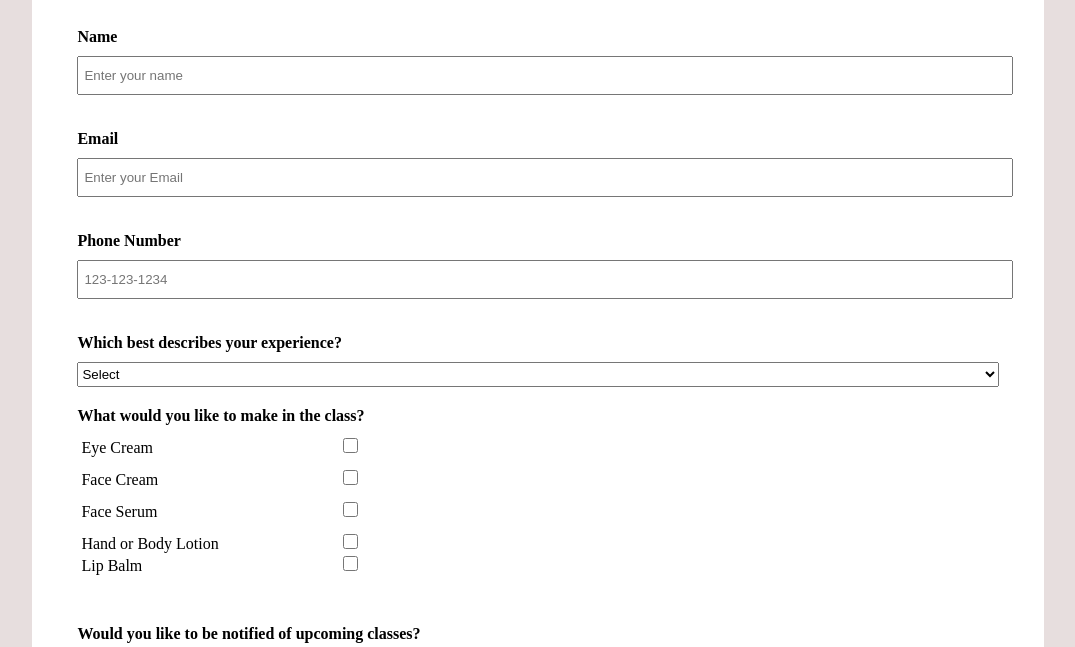
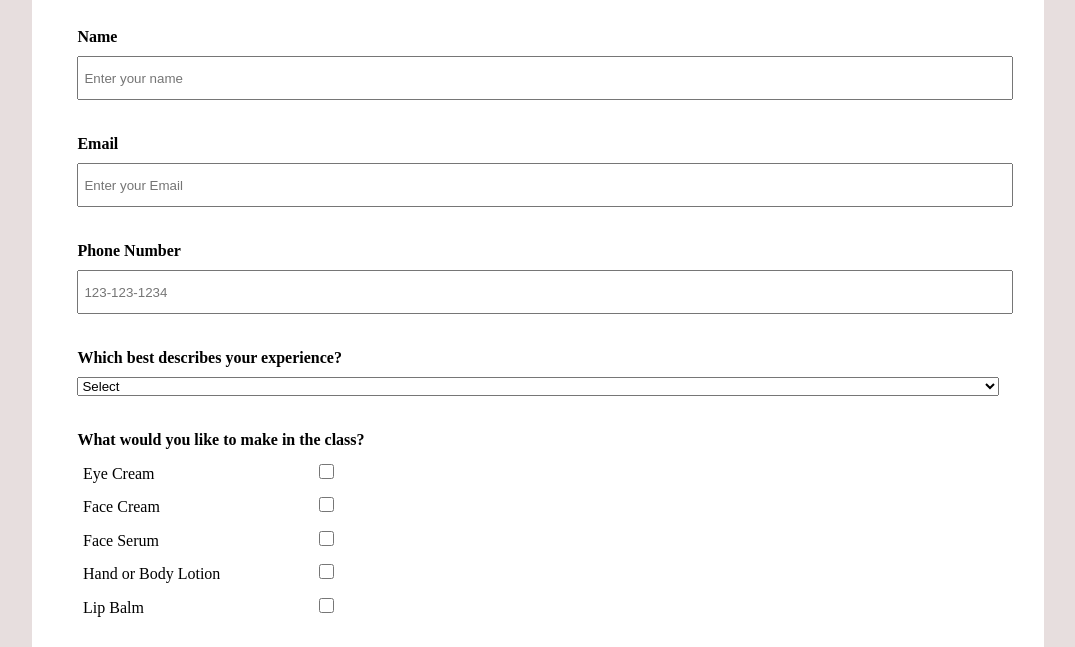
Before and after one commit to kellyky/survey-form, a plain HTML site: page index.html in a window 1280 px wide. Shown: the part 153-800 px from the top of the page, without its empty margins (102-1177 px from the left). Drawn offline with Linux system fonts and the light colour scheme.

Commit message:
Fixes alignment in radio buttons and spacing between checkbox items

```diff
--- a/css/styles.css
+++ b/css/styles.css
@@ -51,8 +51,12 @@ input {
 
 }
 
-#name, #email, #number, #experience {
-  height: 25px;
+#name, #email, #number  {
+  height: 30px;
+}
+
+option.option {
+  height: 30px;
 }
 
 label {
@@ -69,7 +73,21 @@ label {
   display: flex;
   justify-content: space-between;
   width: 30%;
-  margin: .25rem;
+  margin: .35rem;
+}
+
+label.product-label {
+  float: right;
+  display: flex;
+  justify-content: flex-start;
+}
+
+input[type=checkbox] {
+  display: flex;
+  justify-content: flex-end;
+  float: left;
+  padding-right: 25px;
+  margin-right: 25px;
 }
 
 .contact * {
@@ -101,9 +119,5 @@ label {
 
 #experience {
   width: 100%;
+  margin-bottom: 15px;
 }
-
-/* option { */
-/*   display: flex; */
-/*   justify-content: space-between; */
-/* } */
--- a/index.html
+++ b/index.html
@@ -33,34 +33,34 @@
         <div class="form-group">
           <label for="experience" class="label">Which best describes your experience?</label>
           <select class="form-control" id="experience">
-            <option disabled selected>Select</option>
-            <option value="beginner">None</option>
-            <option value="advanced-beginner">I've made lip balm, deodorant, lotion bars</option>
-            <option value="intermediate">I've successfully followed recipes for emulsions (lotion, conditioner)</option>
-            <option value-"advanced">I'm comfortable formulating my own emulsions</option>
-            <option value="expert">I have the ingredients, the equipment, and my own lab. I could teach this.</option>
+            <option class="experience" disabled selected>Select</option>
+            <option class="experience" value="beginner">None</option>
+            <option class="experience" value="advanced-beginner">I've made lip balm, deodorant, lotion bars</option>
+            <option class="experience" value="intermediate">I've successfully followed recipes for emulsions (lotion, conditioner)</option>
+            <option class="experience" value-"advanced">I'm comfortable formulating my own emulsions</option>
+            <option class="experience" value="expert">I have the ingredients, the equipment, and my own lab. I could teach this.</option>
           </select>
         </div>
         <div class="form-group">
           <label class="label" id="make-label">What would you like to make in the class?</label>
           <div class="product">
-              <label for="eye">Eye Cream</label>
+              <label for="eye" class="product-label">Eye Cream</label>
               <input type="checkbox" name="product" id="eye" class="check" value="eye-cream">
           </div>
           <div class="product">
-              <label for="face">Face Cream</label>
+              <label for="face" class="product-label">Face Cream</label>
               <input type="checkbox" name="product" id="face" class="check" value="face-cream">
           </div>
           <div class="product">
-            <label for="serum">Face Serum</label>
+            <label for="serum" class="product-label">Face Serum</label>
             <input type="checkbox" name="product" id="serum" class="check" value="face-serum">
           </div>
-          <div class="product"
-            <label for="lotion">Hand or Body Lotion</label>
+          <div class="product">
+            <label for="lotion" class="product-label">Hand or Body Lotion</label>
             <input type="checkbox" name="product" id="lotion" class="check" value="lotion">
           </div>
           <div class="product">
-            <label for="balm">Lip Balm</label>
+            <label for="balm" class="product-label">Lip Balm</label>
             <input type="checkbox" name="product" id="lip-balm" class="check" value="lip-balm">
           </div>
         </div>
```
